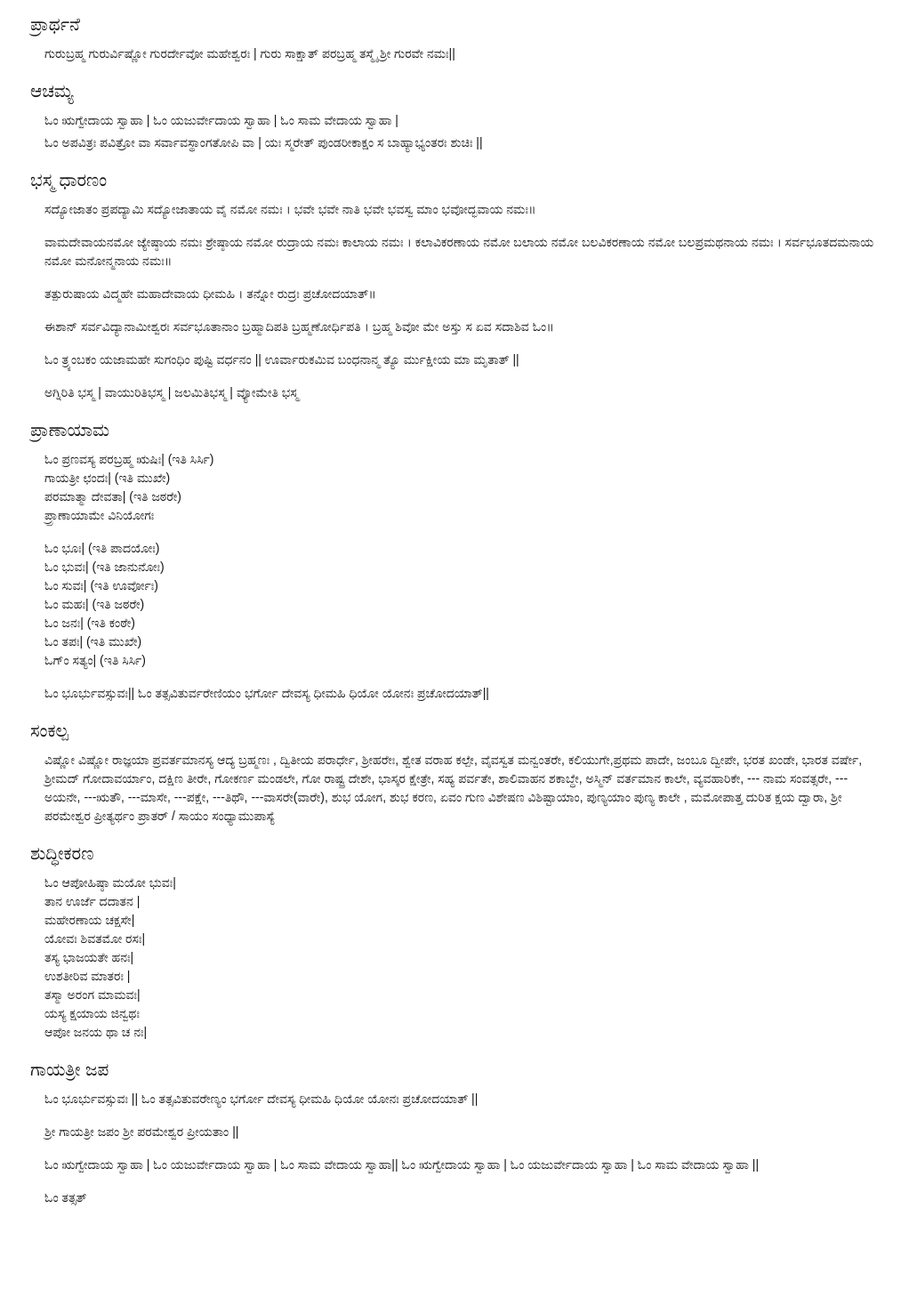
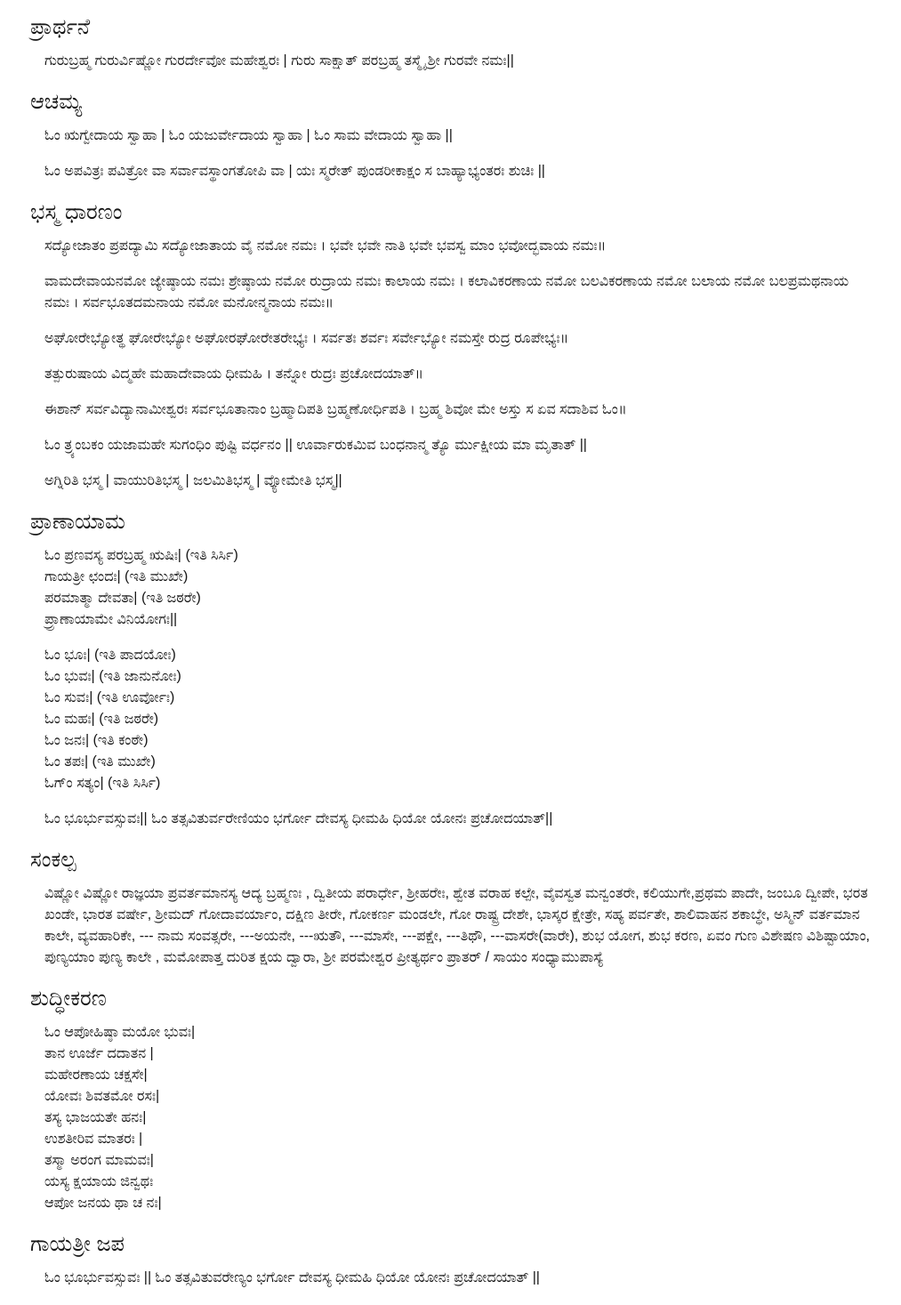
Before and after one commit to hegde-sachin/mantra, a Next.js app: page / in a window 1280 px wide. Shown: the part 100-1567 px from the top of the page at 89% size, without its empty margins (130-1143 px from the left). Before the commit the page ends 1493 px from the top, so only its background shows below. Built offline with nearby package versions, Linux system fonts and the light colour scheme; a web font is replaced by a local one.

Commit message:
Updated typography

```diff
--- a/app/components/header.component.tsx
+++ b/app/components/header.component.tsx
@@ -2,7 +2,7 @@ export const HeaderComponent = () => {
   return (
     <header className="flex items-center justify-center bg-brand-color text-background sticky top-0 p-4 lg:px-9 lg:py-2 dark:text-foreground">
       <div className="flex items-center w-full max-w-container">
-        <h1 className="text-2xLarge lg:text-3xLarge">ಮಂತ್ರ</h1>
+        <h1 className="font-medium text-3xLarge lg:text-5xLarge">ಮಂತ್ರ</h1>
       </div>
     </header>
   );
--- a/app/page.tsx
+++ b/app/page.tsx
@@ -1,128 +1,170 @@
+interface ContentDetail {
+  paragraph?: string;
+  list?: Array<string>;
+}
+
+interface Content {
+  title: string;
+  details: Array<ContentDetail>;
+}
+
 export default function Home() {
+  const contents: Array<Content> = [
+    {
+      title: "ಪ್ರಾರ್ಥನೆ",
+      details: [
+        {
+          paragraph:
+            "ಗುರುಬ್ರಹ್ಮ ಗುರುರ್ವಿಷ್ಣೋ ಗುರರ್ದೇವೋ ಮಹೇಶ್ವರಃ | ಗುರು ಸಾಕ್ಷಾತ್ ಪರಬ್ರಹ್ಮ ತಸ್ಮೈ ಶ್ರೀ ಗುರವೇ ನಮಃ||",
+        },
+      ],
+    },
+    {
+      title: "ಆಚಮ್ಯ",
+      details: [
+        {
+          paragraph:
+            "ಓಂ ಋಗ್ವೇದಾಯ ಸ್ವಾಹಾ | ಓಂ ಯಜುರ್ವೇದಾಯ ಸ್ವಾಹಾ | ಓಂ ಸಾಮ ವೇದಾಯ ಸ್ವಾಹಾ ||",
+        },
+        {
+          paragraph:
+            "ಓಂ ಅಪವಿತ್ರಃ ಪವಿತ್ರೋ ವಾ ಸರ್ವಾವಸ್ಥಾಂಗತೋಪಿ ವಾ | ಯಃ ಸ್ಮರೇತ್ ಪುಂಡರೀಕಾಕ್ಷಂ ಸ ಬಾಹ್ಯಾಭ್ಯಂತರಃ ಶುಚಿಃ ||",
+        },
+      ],
+    },
+    {
+      title: "ಭಸ್ಮ ಧಾರಣಂ",
+      details: [
+        {
+          paragraph:
+            "ಸದ್ಯೋಜಾತಂ ಪ್ರಪದ್ಯಾಮಿ ಸದ್ಯೋಜಾತಾಯ ವೈ ನಮೋ ನಮಃ । ಭವೇ ಭವೇ ನಾತಿ ಭವೇ ಭವಸ್ವ ಮಾಂ ಭವೋದ್ಭವಾಯ ನಮಃ॥",
+        },
+        {
+          paragraph:
+            "ವಾಮದೇವಾಯನಮೋ ಜ್ಯೇಷ್ಠಾಯ ನಮಃ ಶ್ರೇಷ್ಠಾಯ ನಮೋ ರುದ್ರಾಯ ನಮಃ ಕಾಲಾಯ ನಮಃ । ಕಲಾವಿಕರಣಾಯ ನಮೋ ಬಲವಿಕರಣಾಯ ನಮೋ ಬಲಾಯ ನಮೋ ಬಲಪ್ರಮಥನಾಯ ನಮಃ । ಸರ್ವಭೂತದಮನಾಯ ನಮೋ ಮನೋನ್ಮನಾಯ ನಮಃ॥",
+        },
+        {
+          paragraph:
+            "ಅಘೋರೇಭ್ಯೋತ್ಥ ಘೋರೇಭ್ಯೋ ಅಘೋರಘೋರೇತರೇಭ್ಯಃ । ಸರ್ವತಃ ಶರ್ವಃ ಸರ್ವೇಭ್ಯೋ ನಮಸ್ತೇ ರುದ್ರ ರೂಪೇಭ್ಯಃ॥",
+        },
+        {
+          paragraph:
+            "ತತ್ಪುರುಷಾಯ ವಿದ್ಮಹೇ ಮಹಾದೇವಾಯ ಧೀಮಹಿ । ತನ್ನೋ ರುದ್ರಃ ಪ್ರಚೋದಯಾತ್॥",
+        },
+        {
+          paragraph:
+            "ಈಶಾನ್ ಸರ್ವವಿದ್ಯಾನಾಮೀಶ್ವರಃ ಸರ್ವಭೂತಾನಾಂ ಬ್ರಹ್ಮಾದಿಪತಿ ಬ್ರಹ್ಮಣೋರ್ಧಿಪತಿ । ಬ್ರಹ್ಮ ಶಿವೋ ಮೇ ಅಸ್ತು ಸ ಏವ ಸದಾಶಿವ ಓಂ॥",
+        },
+        {
+          paragraph:
+            "ಓಂ ತ್ರ್ಯಂಬಕಂ ಯಜಾಮಹೇ ಸುಗಂಧಿಂ ಪುಷ್ಟಿ ವರ್ಧನಂ || ಊರ್ವಾರುಕಮಿವ ಬಂಧನಾನ್ಮ ತ್ಯೊ ರ್ಮುಕ್ಷೀಯ ಮಾ ಮೃತಾತ್ ||",
+        },
+        {
+          paragraph:
+            "ಅಗ್ನಿರಿತಿ ಭಸ್ಮ | ವಾಯುರಿತಿಭಸ್ಮ | ಜಲಮಿತಿಭಸ್ಮ | ವ್ಯೋಮೇತಿ ಭಸ್ಮ||",
+        },
+      ],
+    },
+    {
+      title: "ಪ್ರಾಣಾಯಾಮ",
+      details: [
+        {
+          list: [
+            "ಓಂ ಪ್ರಣವಸ್ಯ ಪರಬ್ರಹ್ಮ ಋಷಿಃ| (ಇತಿ ಸಿರ್ಸಿ)",
+            "ಗಾಯತ್ರೀ ಛಂದಃ| (ಇತಿ ಮುಖೇ)",
+            "ಪರಮಾತ್ಮಾ ದೇವತಾ| (ಇತಿ ಜಠರೇ)",
+            "ಪ್ರ್ರಾಣಾಯಾಮೇ ವಿನಿಯೋಗಃ||",
+          ],
+        },
+        {
+          list: [
+            "ಓಂ ಭೂಃ| (ಇತಿ ಪಾದಯೋಃ)",
+            "ಓಂ ಭುವಃ| (ಇತಿ ಜಾನುನೋಃ)",
+            "ಓಂ ಸುವಃ| (ಇತಿ ಊರ್ವೋಃ)",
+            "ಓಂ ಮಹಃ| (ಇತಿ ಜಠರೇ)",
+            "ಓಂ ಜನಃ| (ಇತಿ ಕಂಠೇ)",
+            "ಓಂ ತಪಃ| (ಇತಿ ಮುಖೇ)",
+            "ಓಗ್ಂ ಸತ್ಯಂ| (ಇತಿ ಸಿರ್ಸಿ)",
+          ],
+        },
+        {
+          paragraph:
+            "ಓಂ ಭೂರ್ಭುವಸ್ಸುವಃ|| ಓಂ ತತ್ಸವಿತುರ್ವರೇಣಿಯಂ ಭರ್ಗೋ ದೇವಸ್ಯ ಧೀಮಹಿ ಧಿಯೋ ಯೋನಃ ಪ್ರಚೋದಯಾತ್||",
+        },
+      ],
+    },
+    {
+      title: "ಸಂಕಲ್ಪ",
+      details: [
+        {
+          paragraph:
+            "ವಿಷ್ಣೋ ವಿಷ್ಣೋ ರಾಜ್ಞಯಾ ಪ್ರವರ್ತಮಾನಸ್ಯ ಆದ್ಯ ಬ್ರಹ್ಮಣಃ , ದ್ವಿತೀಯ ಪರಾರ್ಧೇ, ಶ್ರೀಹರೇಃ, ಶ್ವೇತ ವರಾಹ ಕಲ್ಪೇ, ವೈವಸ್ವತ ಮನ್ವಂತರೇ, ಕಲಿಯುಗೇ,ಪ್ರಥಮ ಪಾದೇ, ಜಂಬೂ ದ್ವೀಪೇ, ಭರತ ಖಂಡೇ, ಭಾರತ ವರ್ಷೇ, ಶ್ರೀಮದ್ ಗೋದಾವರ್ಯಾಂ, ದಕ್ಷಿಣ ತೀರೇ, ಗೋಕರ್ಣ ಮಂಡಲೇ, ಗೋ ರಾಷ್ಟ್ರ ದೇಶೇ, ಭಾಸ್ಕರ ಕ್ಷೇತ್ರೇ, ಸಹ್ಯ ಪರ್ವತೇ, ಶಾಲಿವಾಹನ ಶಕಾಬ್ಧೇ, ಅಸ್ಮಿನ್ ವರ್ತಮಾನ ಕಾಲೇ, ವ್ಯವಹಾರಿಕೇ, --- ನಾಮ ಸಂವತ್ಸರೇ, ---ಅಯನೇ, ---ಋತೌ, ---ಮಾಸೇ, ---ಪಕ್ಷೇ, ---ತಿಥೌ, ---ವಾಸರೇ(ವಾರೇ), ಶುಭ ಯೋಗ, ಶುಭ ಕರಣ, ಏವಂ ಗುಣ ವಿಶೇಷಣ ವಿಶಿಷ್ಟಾಯಾಂ, ಪುಣ್ಯಯಾಂ ಪುಣ್ಯ ಕಾಲೇ , ಮಮೋಪಾತ್ತ ದುರಿತ ಕ್ಷಯ ದ್ವಾರಾ, ಶ್ರೀ ಪರಮೇಶ್ವರ ಪ್ರೀತ್ಯರ್ಥಂ ಪ್ರಾತರ್ / ಸಾಯಂ ಸಂಧ್ಯಾಮುಪಾಸ್ಯೆ",
+        },
+      ],
+    },
+    {
+      title: "ಶುದ್ಧೀಕರಣ",
+      details: [
+        {
+          list: [
+            "ಓಂ ಆಪೋಹಿಷ್ಠಾ ಮಯೋ ಭುವಃ|",
+            "ತಾನ ಊರ್ಜೆ ದದಾತನ |",
+            "ಮಹೇರಣಾಯ ಚಕ್ಷಸೇ|",
+            "ಯೋವಃ ಶಿವತಮೋ ರಸಃ|",
+            "ತಸ್ಯ ಭಾಜಯತೇ ಹನಃ|",
+            "ಉಶತೀರಿವ ಮಾತರಃ |",
+            "ತಸ್ಮಾ ಅರಂಗ ಮಾಮವಃ|",
+            "ಯಸ್ಯ ಕ್ಷಯಾಯ ಜಿನ್ವಥಃ",
+            "ಆಪೋ ಜನಯ ಥಾ ಚ ನಃ|",
+          ],
+        },
+      ],
+    },
+    {
+      title: "ಗಾಯತ್ರೀ ಜಪ",
+      details: [
+        {
+          paragraph:
+            "ಓಂ ಭೂರ್ಭುವಸ್ಸುವಃ || ಓಂ ತತ್ಸವಿತುವರೇಣ್ಯಂ ಭರ್ಗೋ ದೇವಸ್ಯ ಧೀಮಹಿ ಧಿಯೋ ಯೋನಃ ಪ್ರಚೋದಯಾತ್ ||",
+        },
+        {
+          paragraph: "ಶ್ರೀ ಗಾಯತ್ರೀ ಜಪಂ ಶ್ರೀ ಪರಮೇಶ್ವರ ಪ್ರೀಯತಾಂ ||",
+        },
+        {
+          paragraph: "ಓಂ ಋಗ್ವೇದಾಯ ಸ್ವಾಹಾ | ಓಂ ಯಜುರ್ವೇದಾಯ ಸ್ವಾಹಾ | ಓಂ ಸಾಮ ವೇದಾಯ ಸ್ವಾಹಾ|| ಓಂ ಋಗ್ವೇದಾಯ ಸ್ವಾಹಾ | ಓಂ ಯಜುರ್ವೇದಾಯ ಸ್ವಾಹಾ | ಓಂ ಸಾಮ ವೇದಾಯ ಸ್ವಾಹಾ ||",
+        },
+        {
+          paragraph: "ಓಂ ತತ್ಸತ್",
+        },
+      ],
+    },
+  ];
   return (
     <div className="flex flex-col gap-4">
-      <div className="flex flex-col gap-2">
-        <h4 className="text-large lg:text-xLarge">ಪ್ರಾರ್ಥನೆ</h4>
-        <div className="flex flex-col gap-1 pl-4">
-          <p className="text-small lg:text-medium">
-            ಗುರುಬ್ರಹ್ಮ ಗುರುರ್ವಿಷ್ಣೋ ಗುರರ್ದೇವೋ ಮಹೇಶ್ವರಃ | ಗುರು ಸಾಕ್ಷಾತ್ ಪರಬ್ರಹ್ಮ
-            ತಸ್ಮೈ ಶ್ರೀ ಗುರವೇ ನಮಃ||
-          </p>
+      {contents.map((content, index) => (
+        <div key={index} className="flex flex-col gap-2">
+          <h4 className="font-medium text-large lg:text-xLarge">{content.title}</h4>
+          <div className="flex flex-col gap-4 pl-4">
+            {content.details.map((detail, index) => {
+              if (detail.paragraph) {
+                return (
+                  <p key={index} className="text-base">
+                    {detail.paragraph}
+                  </p>
+                );
+              } else if (detail.list) {
+                return (
+                  <ul key={index} className="text-base">
+                    {detail.list.map((item, index) => (
+                      <li key={index}>{item}</li>
+                    ))}
+                  </ul>
+                );
+              }
+            })}
+          </div>
         </div>
-      </div>
-      <div className="flex flex-col gap-2">
-        <h4 className="text-large lg:text-xLarge">ಆಚಮ್ಯ</h4>
-        <div className="flex flex-col gap-1 pl-4">
-          <p className="text-small lg:text-medium">
-            ಓಂ ಋಗ್ವೇದಾಯ ಸ್ವಾಹಾ | ಓಂ ಯಜುರ್ವೇದಾಯ ಸ್ವಾಹಾ | ಓಂ ಸಾಮ ವೇದಾಯ ಸ್ವಾಹಾ |
-          </p>
-          <p className="text-small lg:text-medium">
-            ಓಂ ಅಪವಿತ್ರಃ ಪವಿತ್ರೋ ವಾ ಸರ್ವಾವಸ್ಥಾಂಗತೋಪಿ ವಾ | ಯಃ ಸ್ಮರೇತ್ ಪುಂಡರೀಕಾಕ್ಷಂ
-            ಸ ಬಾಹ್ಯಾಭ್ಯಂತರಃ ಶುಚಿಃ ||
-          </p>
-        </div>
-      </div>
-      <div className="flex flex-col gap-2">
-        <h4 className="text-large lg:text-xLarge">ಭಸ್ಮ ಧಾರಣಂ</h4>
-        <div className="flex flex-col gap-4 pl-4">
-          <p className="text-small lg:text-medium">
-            ಸದ್ಯೋಜಾತಂ ಪ್ರಪದ್ಯಾಮಿ ಸದ್ಯೋಜಾತಾಯ ವೈ ನಮೋ ನಮಃ । ಭವೇ ಭವೇ ನಾತಿ ಭವೇ ಭವಸ್ವ
-            ಮಾಂ ಭವೋದ್ಭವಾಯ ನಮಃ॥
-          </p>
-          <p className="text-small lg:text-medium">
-            ವಾಮದೇವಾಯನಮೋ ಜ್ಯೇಷ್ಠಾಯ ನಮಃ ಶ್ರೇಷ್ಠಾಯ ನಮೋ ರುದ್ರಾಯ ನಮಃ ಕಾಲಾಯ ನಮಃ ।
-            ಕಲಾವಿಕರಣಾಯ ನಮೋ ಬಲಾಯ ನಮೋ ಬಲವಿಕರಣಾಯ ನಮೋ ಬಲಪ್ರಮಥನಾಯ ನಮಃ । ಸರ್ವಭೂತದಮನಾಯ
-            ನಮೋ ಮನೋನ್ಮನಾಯ ನಮಃ॥
-          </p>
-          <p className="text-small lg:text-medium">
-            ತತ್ಪುರುಷಾಯ ವಿದ್ಮಹೇ ಮಹಾದೇವಾಯ ಧೀಮಹಿ । ತನ್ನೋ ರುದ್ರಃ ಪ್ರಚೋದಯಾತ್॥
-          </p>
-          <p className="text-small lg:text-medium">
-            ಈಶಾನ್ ಸರ್ವವಿದ್ಯಾನಾಮೀಶ್ವರಃ ಸರ್ವಭೂತಾನಾಂ ಬ್ರಹ್ಮಾದಿಪತಿ ಬ್ರಹ್ಮಣೋರ್ಧಿಪತಿ ।
-            ಬ್ರಹ್ಮ ಶಿವೋ ಮೇ ಅಸ್ತು ಸ ಏವ ಸದಾಶಿವ ಓಂ॥
-          </p>
-          <p className="text-small lg:text-medium">
-            ಓಂ ತ್ರ್ಯಂಬಕಂ ಯಜಾಮಹೇ ಸುಗಂಧಿಂ ಪುಷ್ಟಿ ವರ್ಧನಂ || ಊರ್ವಾರುಕಮಿವ ಬಂಧನಾನ್ಮ
-            ತ್ಯೊ ರ್ಮುಕ್ಷೀಯ ಮಾ ಮೃತಾತ್ ||
-          </p>
-          <p className="text-small lg:text-medium">
-            ಅಗ್ನಿರಿತಿ ಭಸ್ಮ | ವಾಯುರಿತಿಭಸ್ಮ | ಜಲಮಿತಿಭಸ್ಮ | ವ್ಯೋಮೇತಿ ಭಸ್ಮ
-          </p>
-        </div>
-      </div>
-      <div className="flex flex-col gap-2">
-        <h4 className="text-large lg:text-xLarge">ಪ್ರಾಣಾಯಾಮ</h4>
-        <div className="flex flex-col gap-4 pl-4">
-          <ul className="text-small lg:text-medium">
-            <li>ಓಂ ಪ್ರಣವಸ್ಯ ಪರಬ್ರಹ್ಮ ಋಷಿಃ| (ಇತಿ ಸಿರ್ಸಿ)</li>
-            <li>ಗಾಯತ್ರೀ ಛಂದಃ| (ಇತಿ ಮುಖೇ)</li>
-            <li>ಪರಮಾತ್ಮಾ ದೇವತಾ| (ಇತಿ ಜಠರೇ)</li>
-            <li>ಪ್ರ್ರಾಣಾಯಾಮೇ ವಿನಿಯೋಗಃ</li>
-          </ul>
-          <ul className="text-small lg:text-medium">
-            <li>ಓಂ ಭೂಃ| (ಇತಿ ಪಾದಯೋಃ)</li>
-            <li>ಓಂ ಭುವಃ| (ಇತಿ ಜಾನುನೋಃ)</li>
-            <li>ಓಂ ಸುವಃ| (ಇತಿ ಊರ್ವೋಃ)</li>
-            <li>ಓಂ ಮಹಃ| (ಇತಿ ಜಠರೇ)</li>
-            <li>ಓಂ ಜನಃ| (ಇತಿ ಕಂಠೇ)</li>
-            <li>ಓಂ ತಪಃ| (ಇತಿ ಮುಖೇ)</li>
-            <li>ಓಗ್ಂ ಸತ್ಯಂ| (ಇತಿ ಸಿರ್ಸಿ)</li>
-          </ul>
-          <p className="text-small lg:text-medium">
-            ಓಂ ಭೂರ್ಭುವಸ್ಸುವಃ|| ಓಂ ತತ್ಸವಿತುರ್ವರೇಣಿಯಂ ಭರ್ಗೋ ದೇವಸ್ಯ ಧೀಮಹಿ ಧಿಯೋ ಯೋನಃ
-            ಪ್ರಚೋದಯಾತ್||
-          </p>
-        </div>
-      </div>
-      <div className="flex flex-col gap-2">
-        <h4 className="text-large lg:text-xLarge">ಸಂಕಲ್ಪ</h4>
-        <div className="flex flex-col gap-4 pl-4">
-          <p className="text-small lg:text-medium">
-            ವಿಷ್ಣೋ ವಿಷ್ಣೋ ರಾಜ್ಞಯಾ ಪ್ರವರ್ತಮಾನಸ್ಯ ಆದ್ಯ ಬ್ರಹ್ಮಣಃ , ದ್ವಿತೀಯ ಪರಾರ್ಧೇ,
-            ಶ್ರೀಹರೇಃ, ಶ್ವೇತ ವರಾಹ ಕಲ್ಪೇ, ವೈವಸ್ವತ ಮನ್ವಂತರೇ, ಕಲಿಯುಗೇ,ಪ್ರಥಮ ಪಾದೇ,
-            ಜಂಬೂ ದ್ವೀಪೇ, ಭರತ ಖಂಡೇ, ಭಾರತ ವರ್ಷೇ, ಶ್ರೀಮದ್ ಗೋದಾವರ್ಯಾಂ, ದಕ್ಷಿಣ ತೀರೇ,
-            ಗೋಕರ್ಣ ಮಂಡಲೇ, ಗೋ ರಾಷ್ಟ್ರ ದೇಶೇ, ಭಾಸ್ಕರ ಕ್ಷೇತ್ರೇ, ಸಹ್ಯ ಪರ್ವತೇ,
-            ಶಾಲಿವಾಹನ ಶಕಾಬ್ಧೇ, ಅಸ್ಮಿನ್ ವರ್ತಮಾನ ಕಾಲೇ, ವ್ಯವಹಾರಿಕೇ, --- ನಾಮ
-            ಸಂವತ್ಸರೇ, ---ಅಯನೇ, ---ಋತೌ, ---ಮಾಸೇ, ---ಪಕ್ಷೇ, ---ತಿಥೌ,
-            ---ವಾಸರೇ(ವಾರೇ), ಶುಭ ಯೋಗ, ಶುಭ ಕರಣ, ಏವಂ ಗುಣ ವಿಶೇಷಣ ವಿಶಿಷ್ಟಾಯಾಂ,
-            ಪುಣ್ಯಯಾಂ ಪುಣ್ಯ ಕಾಲೇ , ಮಮೋಪಾತ್ತ ದುರಿತ ಕ್ಷಯ ದ್ವಾರಾ, ಶ್ರೀ ಪರಮೇಶ್ವರ
-            ಪ್ರೀತ್ಯರ್ಥಂ ಪ್ರಾತರ್ / ಸಾಯಂ ಸಂಧ್ಯಾಮುಪಾಸ್ಯೆ
-          </p>
-        </div>
-      </div>
-      <div className="flex flex-col gap-2">
-        <h4 className="text-large lg:text-xLarge">ಶುದ್ಧೀಕರಣ</h4>
-        <div className="flex flex-col gap-4 pl-4">
-          <ul className="text-small lg:text-medium">
-            <li>ಓಂ ಆಪೋಹಿಷ್ಠಾ ಮಯೋ ಭುವಃ|</li>
-            <li>ತಾನ ಊರ್ಜೆ ದದಾತನ |</li>
-            <li>ಮಹೇರಣಾಯ ಚಕ್ಷಸೇ|</li>
-            <li>ಯೋವಃ ಶಿವತಮೋ ರಸಃ|</li>
-            <li>ತಸ್ಯ ಭಾಜಯತೇ ಹನಃ|</li>
-            <li>ಉಶತೀರಿವ ಮಾತರಃ |</li>
-            <li>ತಸ್ಮಾ ಅರಂಗ ಮಾಮವಃ|</li>
-            <li>ಯಸ್ಯ ಕ್ಷಯಾಯ ಜಿನ್ವಥಃ</li>
-            <li>ಆಪೋ ಜನಯ ಥಾ ಚ ನಃ|</li>
-          </ul>
-        </div>
-      </div>
-      <div className="flex flex-col gap-2">
-        <h4 className="text-large lg:text-xLarge">ಗಾಯತ್ರೀ ಜಪ</h4>
-        <div className="flex flex-col gap-4 pl-4">
-          <p className="text-small lg:text-medium">
-            ಓಂ ಭೂರ್ಭುವಸ್ಸುವಃ || ಓಂ ತತ್ಸವಿತುವರೇಣ್ಯಂ ಭರ್ಗೋ ದೇವಸ್ಯ ಧೀಮಹಿ ಧಿಯೋ ಯೋನಃ
-            ಪ್ರಚೋದಯಾತ್ ||
-          </p>
-          <p className="text-small lg:text-medium">
-            ಶ್ರೀ ಗಾಯತ್ರೀ ಜಪಂ ಶ್ರೀ ಪರಮೇಶ್ವರ ಪ್ರೀಯತಾಂ ||
-          </p>
-          <p className="text-small lg:text-medium">
-            ಓಂ ಋಗ್ವೇದಾಯ ಸ್ವಾಹಾ | ಓಂ ಯಜುರ್ವೇದಾಯ ಸ್ವಾಹಾ | ಓಂ ಸಾಮ ವೇದಾಯ ಸ್ವಾಹಾ|| ಓಂ
-            ಋಗ್ವೇದಾಯ ಸ್ವಾಹಾ | ಓಂ ಯಜುರ್ವೇದಾಯ ಸ್ವಾಹಾ | ಓಂ ಸಾಮ ವೇದಾಯ ಸ್ವಾಹಾ ||
-          </p>
-          <p className="text-small lg:text-medium">ಓಂ ತತ್ಸತ್</p>
-        </div>
-      </div>
+      ))}
     </div>
   );
 }
```
Also changed, not shown: tailwind.config.ts (+6 -6 lines).
